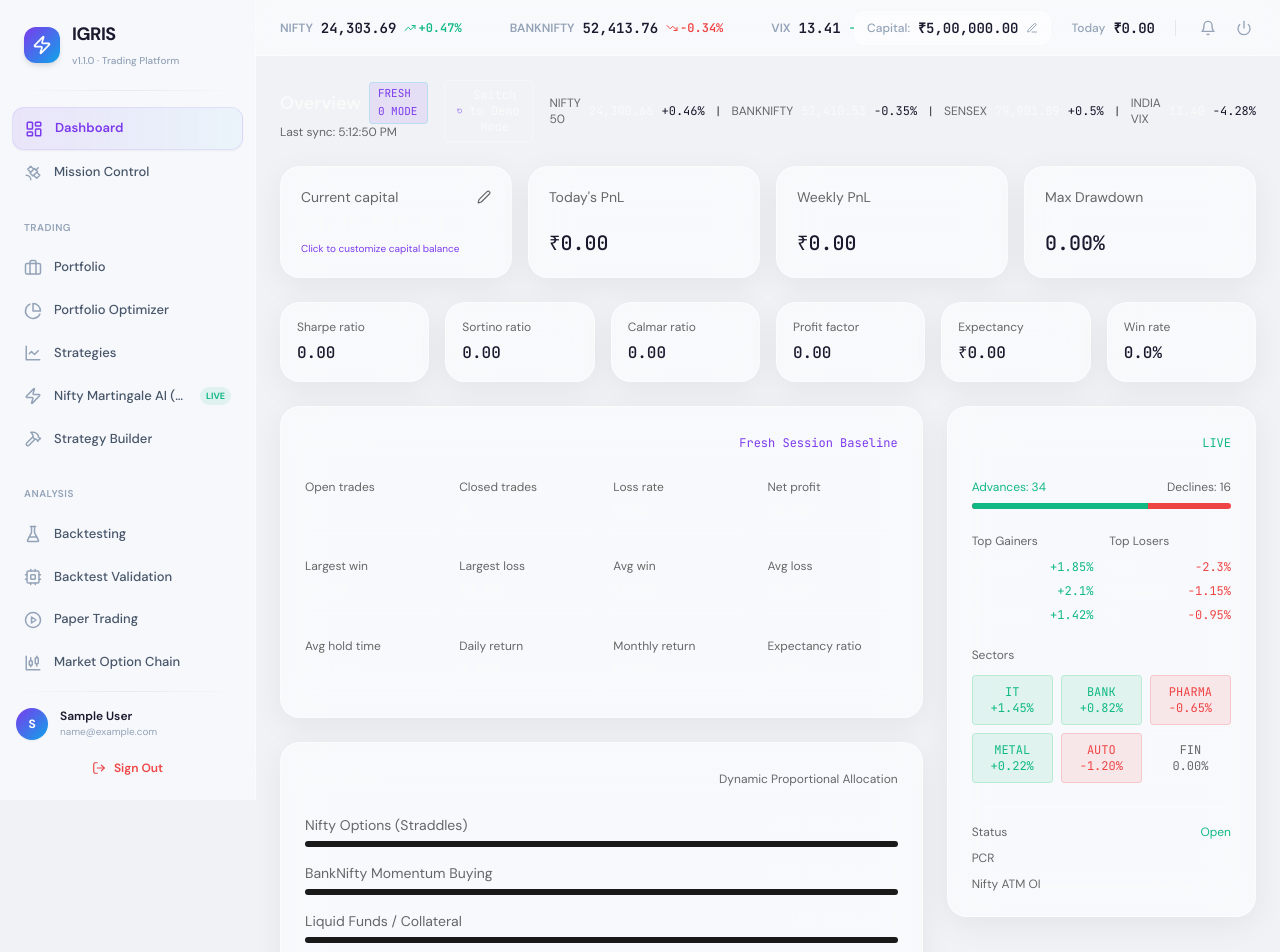
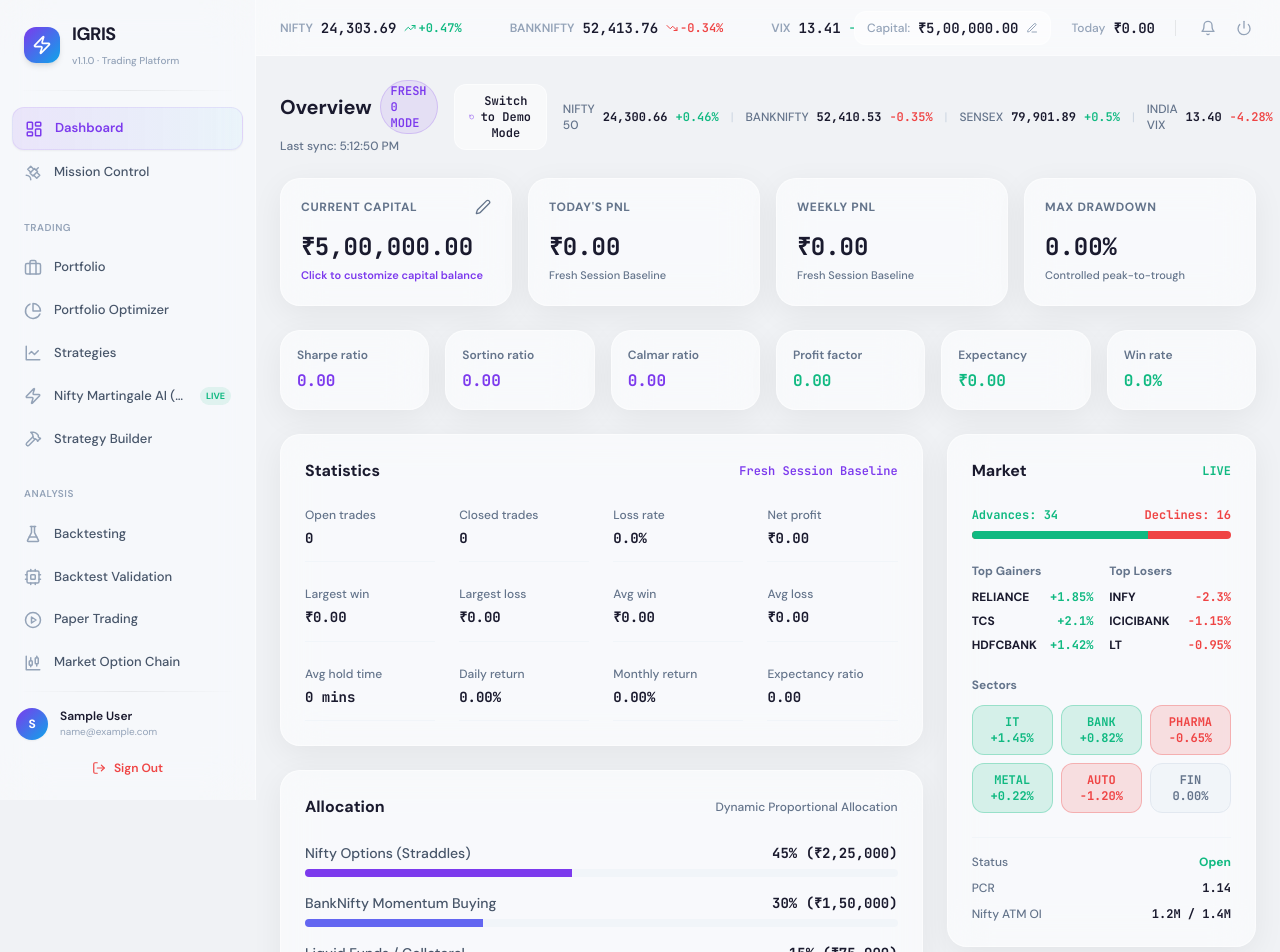
Before and after one commit to Likhith02072005/IGRIS, a Next.js app in the folder frontend/: page /dashboard in a window 1280 px wide. Shown: the top 952 px of the page. Built offline with nearby package versions, Linux system fonts and the light colour scheme; sample sign-in values are in the browser's storage.

Commit message:
Fix Dashboard Home capital visibility and stats text contrast for White Glassmorphism

```diff
--- a/frontend/src/app/dashboard/page.tsx
+++ b/frontend/src/app/dashboard/page.tsx
@@ -3,7 +3,7 @@
 import React, { useState, useEffect } from 'react';
 import { useCapitalStore } from '../../store/capital';
 import CapitalEditModal from '../../components/layout/CapitalEditModal';
-import { Edit2, RotateCcw, Zap } from 'lucide-react';
+import { Edit2, RotateCcw, TrendingUp, TrendingDown, Zap } from 'lucide-react';
 
 // Simulated Tickers
 const initialTickers = [
@@ -56,14 +56,14 @@ export default function DashboardHome() {
       <div className="flex flex-col md:flex-row md:items-center justify-between gap-4">
         <div>
           <div className="flex items-center gap-2">
- <h1 className="text-lg font-semibold text-[#fafafa]">
+            <h1 className="text-xl font-bold text-[#1a1a2e] font-heading">
               Overview
             </h1>
- <span className="px-2 py-0.5 rounded bg-[#7c3aed]/10 text-[#7c3aed] font-mono text-[11px] border border-[#22d3ee]/20">
+            <span className="px-2.5 py-0.5 rounded-full bg-[#7c3aed]/10 text-[#7c3aed] font-mono text-xs font-semibold border border-[#7c3aed]/20">
               {isFreshMode ? 'FRESH 0 MODE' : 'DEMO MODE'}
             </span>
           </div>
- <p className="text-xs text-[#666]">
+          <p className="text-xs text-[#64748b] mt-1 font-medium">
             Last sync: {lastUpdated.toLocaleTimeString()}
           </p>
         </div>
@@ -72,7 +72,7 @@ export default function DashboardHome() {
         <div className="flex items-center gap-4">
           <button
             onClick={() => setIsFreshMode(!isFreshMode)}
- className="px-3 py-1.5 rounded border border-white/30 hover:border-[#22d3ee] text-xs text-[#fafafa] hover:text-[#7c3aed] font-mono flex items-center gap-1.5 transition-all"
+            className="px-3.5 py-2 rounded-xl border border-white/60 bg-white/50 hover:bg-white text-xs text-[#1a1a2e] hover:text-[#7c3aed] font-mono font-semibold flex items-center gap-1.5 transition-all shadow-xs cursor-pointer"
           >
             <RotateCcw className="w-3.5 h-3.5 text-[#7c3aed]" />
             {isFreshMode ? 'Switch to Demo Mode' : 'Reset All to Fresh ₹0'}
@@ -84,13 +84,13 @@ export default function DashboardHome() {
               return (
                 <React.Fragment key={t.name}>
                   <div className="flex items-center gap-2">
- <span className="text-[#666]">{t.name}</span>
- <span className="font-mono text-[#fafafa]">{t.price.toLocaleString(undefined, { minimumFractionDigits: 2, maximumFractionDigits: 2 })}</span>
- <span className={`font-mono ₹{isPositive ? 'text-[#10b981]' : 'text-[#ef4444]'}`}>
+                    <span className="text-[#64748b] font-medium">{t.name}</span>
+                    <span className="font-mono text-[#1a1a2e] font-bold">{t.price.toLocaleString(undefined, { minimumFractionDigits: 2, maximumFractionDigits: 2 })}</span>
+                    <span className={`font-mono font-semibold ${isPositive ? 'text-[#10b981]' : 'text-[#ef4444]'}`}>
                       {isPositive ? '+' : ''}{t.pct}%
                     </span>
                   </div>
- {i < tickers.length - 1 && <span className="text-[#333]">|</span>}
+                  {i < tickers.length - 1 && <span className="text-slate-300">|</span>}
                 </React.Fragment>
               );
             })}
@@ -103,47 +103,50 @@ export default function DashboardHome() {
         {/* Card: Capital */}
         <div
           onClick={() => setIsModalOpen(true)}
- className="card bg-[#111] border border-white/30 hover:border-[#22d3ee] rounded-lg p-5 flex flex-col justify-between h-28 cursor-pointer transition-colors group"
+          className="card p-5 rounded-2xl flex flex-col justify-between h-32 cursor-pointer transition-all group border-l-4 border-l-[#7c3aed] hover:border-r-4 hover:border-r-[#7c3aed]"
         >
           <div className="flex items-center justify-between">
- <span className="text-sm text-[#666] group-hover:text-[#1a1a2e] transition-colors">Current capital</span>
- <Edit2 className="w-3.5 h-3.5 text-[#666] group-hover:text-[#7c3aed] transition-colors" />
+            <span className="text-xs font-bold text-[#64748b] uppercase tracking-wider">Current capital</span>
+            <Edit2 className="w-4 h-4 text-[#64748b] group-hover:text-[#7c3aed] transition-colors" />
           </div>
           <div>
- <h3 className="text-xl font-medium text-[#fafafa] group-hover:text-[#7c3aed] font-mono transition-colors">
+            <h3 className="text-2xl font-bold text-[#1a1a2e] group-hover:text-[#7c3aed] font-mono transition-colors">
               ₹{capital.toLocaleString('en-IN', { minimumFractionDigits: 2, maximumFractionDigits: 2 })}
             </h3>
- <span className="text-[10px] text-[#7c3aed] block mt-1">Click to customize capital balance</span>
+            <span className="text-[11px] text-[#7c3aed] font-semibold block mt-1">Click to customize capital balance</span>
           </div>
         </div>
 
         {/* Card: Today's PnL */}
- <div className="card bg-[#111] border border-white/30 rounded-lg p-5 flex flex-col justify-between h-28">
- <span className="text-sm text-[#666]">Today&apos;s PnL</span>
+        <div className="card p-5 rounded-2xl flex flex-col justify-between h-32 border-l-4 border-l-[#10b981]">
+          <span className="text-xs font-bold text-[#64748b] uppercase tracking-wider">Today&apos;s PnL</span>
           <div>
- <h3 className={`text-xl font-medium font-mono ₹{isFreshMode ? 'text-[#1a1a2e]' : 'text-[#10b981]'}`}>
+            <h3 className={`text-2xl font-bold font-mono ${isFreshMode ? 'text-[#1a1a2e]' : 'text-[#10b981]'}`}>
               {isFreshMode ? '₹0.00' : '+₹24,500.00'}
             </h3>
+            <span className="text-[11px] text-[#64748b] font-medium block mt-1">{isFreshMode ? 'Fresh Session Baseline' : '+2.45% intraday ROI'}</span>
           </div>
         </div>
 
         {/* Card: Weekly PnL */}
- <div className="card bg-[#111] border border-white/30 rounded-lg p-5 flex flex-col justify-between h-28">
- <span className="text-sm text-[#666]">Weekly PnL</span>
+        <div className="card p-5 rounded-2xl flex flex-col justify-between h-32 border-l-4 border-l-[#10b981]">
+          <span className="text-xs font-bold text-[#64748b] uppercase tracking-wider">Weekly PnL</span>
           <div>
- <h3 className={`text-xl font-medium font-mono ₹{isFreshMode ? 'text-[#1a1a2e]' : 'text-[#10b981]'}`}>
+            <h3 className={`text-2xl font-bold font-mono ${isFreshMode ? 'text-[#1a1a2e]' : 'text-[#10b981]'}`}>
               {isFreshMode ? '₹0.00' : '+₹89,100.00'}
             </h3>
+            <span className="text-[11px] text-[#64748b] font-medium block mt-1">{isFreshMode ? 'Fresh Session Baseline' : '+8.91% weekly ROI'}</span>
           </div>
         </div>
 
         {/* Card: Max Drawdown */}
- <div className="card bg-[#111] border border-white/30 rounded-lg p-5 flex flex-col justify-between h-28">
- <span className="text-sm text-[#666]">Max Drawdown</span>
+        <div className="card p-5 rounded-2xl flex flex-col justify-between h-32 border-l-4 border-l-[#ef4444]">
+          <span className="text-xs font-bold text-[#64748b] uppercase tracking-wider">Max Drawdown</span>
           <div>
- <h3 className={`text-xl font-medium font-mono ₹{isFreshMode ? 'text-[#1a1a2e]' : 'text-[#ef4444]'}`}>
+            <h3 className={`text-2xl font-bold font-mono ${isFreshMode ? 'text-[#1a1a2e]' : 'text-[#ef4444]'}`}>
               {isFreshMode ? '0.00%' : '-4.12%'}
             </h3>
+            <span className="text-[11px] text-[#64748b] font-medium block mt-1">Controlled peak-to-trough</span>
           </div>
         </div>
       </div>
@@ -158,9 +161,9 @@ export default function DashboardHome() {
           { label: 'Expectancy', val: isFreshMode ? '₹0.00' : '+₹1,420.00', color: 'text-[#10b981]' },
           { label: 'Win rate', val: isFreshMode ? '0.0%' : '62.5%', color: 'text-[#10b981]' },
         ].map(item => (
- <div key={item.label} className="card bg-[#111] border border-white/30 rounded-lg p-4 flex flex-col justify-between h-20">
- <span className="text-xs text-[#666]">{item.label}</span>
- <p className={`text-base font-medium font-mono ₹{item.color}`}>{item.val}</p>
+          <div key={item.label} className="card p-4 rounded-2xl flex flex-col justify-between h-20">
+            <span className="text-xs font-semibold text-[#64748b]">{item.label}</span>
+            <p className={`text-base font-bold font-mono ${item.color}`}>{item.val}</p>
           </div>
         ))}
       </div>
@@ -172,13 +175,13 @@ export default function DashboardHome() {
         <div className="lg:col-span-2 space-y-6">
 
           {/* Detailed Stats Block */}
- <div className="card bg-[#111] border border-white/30 rounded-lg p-6">
+          <div className="card p-6 rounded-2xl">
             <div className="flex justify-between items-center mb-6">
- <h2 className="text-base font-medium text-[#fafafa]">
+              <h2 className="text-base font-bold text-[#1a1a2e] font-heading">
                 Statistics
               </h2>
               {isFreshMode && (
- <span className="text-xs font-mono text-[#7c3aed]">Fresh Session Baseline</span>
+                <span className="text-xs font-mono text-[#7c3aed] font-semibold">Fresh Session Baseline</span>
               )}
             </div>
             <div className="grid grid-cols-2 md:grid-cols-4 gap-6">
@@ -196,41 +199,41 @@ export default function DashboardHome() {
                 { label: 'Monthly return', val: isFreshMode ? '0.00%' : '+9.45%' },
                 { label: 'Expectancy ratio', val: isFreshMode ? '0.00' : '1.83' },
               ].map(stat => (
- <div key={stat.label} className="border-b border-white/30 pb-3">
- <span className="text-xs text-[#666] block mb-1">{stat.label}</span>
- <span className="text-sm font-medium text-[#fafafa] font-mono">{stat.val}</span>
+                <div key={stat.label} className="border-b border-slate-100 pb-3">
+                  <span className="text-xs text-[#64748b] font-medium block mb-1">{stat.label}</span>
+                  <span className="text-sm font-bold text-[#1a1a2e] font-mono">{stat.val}</span>
                 </div>
               ))}
             </div>
           </div>
 
           {/* Portfolio allocation */}
- <div className="card bg-[#111] border border-white/30 rounded-lg p-6">
+          <div className="card p-6 rounded-2xl">
             <div className="mb-6 flex justify-between items-center">
- <h2 className="text-base font-medium text-[#fafafa]">
+              <h2 className="text-base font-bold text-[#1a1a2e] font-heading">
                 Allocation
               </h2>
- <span className="text-xs text-[#666]">Dynamic Proportional Allocation</span>
+              <span className="text-xs text-[#64748b] font-medium">Dynamic Proportional Allocation</span>
             </div>
 
             <div className="space-y-4">
               {[
                 { name: 'Nifty Options (Straddles)', pct: 0.45, alloc: '45%', color: 'bg-[#7c3aed]' },
- { name: 'BankNifty Momentum Buying', pct: 0.30, alloc: '30%', color: 'bg-[#818cf8]' },
+                { name: 'BankNifty Momentum Buying', pct: 0.30, alloc: '30%', color: 'bg-indigo-500' },
                 { name: 'Liquid Funds / Collateral', pct: 0.15, alloc: '15%', color: 'bg-[#10b981]' },
- { name: 'Midcap Directional Selling', pct: 0.10, alloc: '10%', color: 'bg-[#f59e0b]' },
+                { name: 'Midcap Directional Selling', pct: 0.10, alloc: '10%', color: 'bg-amber-400' },
               ].map(asset => {
                 const amount = capital * asset.pct;
                 return (
                   <div key={asset.name} className="space-y-1.5">
- <div className="flex justify-between text-sm">
- <span className="text-[#666]">{asset.name}</span>
- <span className="text-[#fafafa] font-mono">
+                    <div className="flex justify-between text-sm font-medium">
+                      <span className="text-[#475569]">{asset.name}</span>
+                      <span className="text-[#1a1a2e] font-mono font-bold">
                         {asset.alloc} (₹{amount.toLocaleString('en-IN', { maximumFractionDigits: 0 })})
                       </span>
                     </div>
- <div className="h-1.5 w-full bg-[#1a1a1a] rounded-full overflow-hidden">
- <div className={`h-full ₹{asset.color}`} style={{ width: asset.alloc }} />
+                    <div className="h-2 w-full bg-slate-100 rounded-full overflow-hidden">
+                      <div className={`h-full ${asset.color}`} style={{ width: asset.alloc }} />
                     </div>
                   </div>
                 );
@@ -244,23 +247,23 @@ export default function DashboardHome() {
         <div className="space-y-6">
 
           {/* Live Market panel */}
- <div className="card bg-[#111] border border-white/30 rounded-lg p-6 space-y-6">
+          <div className="card p-6 rounded-2xl space-y-6">
             <div className="flex justify-between items-center">
- <h2 className="text-base font-medium text-[#fafafa]">
+              <h2 className="text-base font-bold text-[#1a1a2e] font-heading">
                 Market
               </h2>
- <span className="text-xs text-[#10b981] font-mono">
+              <span className="text-xs text-[#10b981] font-mono font-bold">
                 LIVE
               </span>
             </div>
 
             {/* Advance/Decline */}
             <div className="space-y-2">
- <div className="flex justify-between text-xs">
+              <div className="flex justify-between text-xs font-bold font-mono">
                 <span className="text-[#10b981]">Advances: 34</span>
- <span className="text-[#666]">Declines: 16</span>
+                <span className="text-[#ef4444]">Declines: 16</span>
               </div>
- <div className="h-1.5 w-full bg-[#ef4444] rounded-full flex overflow-hidden">
+              <div className="h-2 w-full bg-[#ef4444] rounded-full flex overflow-hidden">
                 <div className="h-full bg-[#10b981]" style={{ width: '68%' }} />
               </div>
             </div>
@@ -268,28 +271,28 @@ export default function DashboardHome() {
             {/* Top Gainers & Losers */}
             <div className="grid grid-cols-2 gap-4">
               <div>
- <span className="text-xs text-[#666] block mb-2.5">
+                <span className="text-xs text-[#64748b] font-bold block mb-2.5">
                   Top Gainers
                 </span>
                 <div className="space-y-2">
                   {initialGainers.map(g => (
- <div key={g.symbol} className="flex justify-between items-center text-xs">
- <span className="text-[#fafafa]">{g.symbol}</span>
- <span className="text-[#10b981] font-mono">+{g.change}%</span>
+                    <div key={g.symbol} className="flex justify-between items-center text-xs font-medium">
+                      <span className="text-[#1a1a2e] font-bold">{g.symbol}</span>
+                      <span className="text-[#10b981] font-mono font-bold">+{g.change}%</span>
                     </div>
                   ))}
                 </div>
               </div>
 
               <div>
- <span className="text-xs text-[#666] block mb-2.5">
+                <span className="text-xs text-[#64748b] font-bold block mb-2.5">
                   Top Losers
                 </span>
                 <div className="space-y-2">
                   {initialLosers.map(l => (
- <div key={l.symbol} className="flex justify-between items-center text-xs">
- <span className="text-[#fafafa]">{l.symbol}</span>
- <span className="text-[#ef4444] font-mono">{l.change}%</span>
+                    <div key={l.symbol} className="flex justify-between items-center text-xs font-medium">
+                      <span className="text-[#1a1a2e] font-bold">{l.symbol}</span>
+                      <span className="text-[#ef4444] font-mono font-bold">{l.change}%</span>
                     </div>
                   ))}
                 </div>
@@ -298,32 +301,32 @@ export default function DashboardHome() {
 
             {/* Sector Heatmap Preview */}
             <div className="space-y-3">
- <span className="text-xs text-[#666] block">
+              <span className="text-xs text-[#64748b] font-bold block">
                 Sectors
               </span>
- <div className="grid grid-cols-3 gap-2 text-xs text-center font-mono">
- <div className="bg-[#10b981]/10 border border-[#22c55e]/20 p-2 rounded text-[#10b981]">IT<br/>+1.45%</div>
- <div className="bg-[#10b981]/10 border border-[#22c55e]/20 p-2 rounded text-[#10b981]">BANK<br/>+0.82%</div>
- <div className="bg-[#ef4444]/10 border border-[#ef4444]/20 p-2 rounded text-[#ef4444]">PHARMA<br/>-0.65%</div>
- <div className="bg-[#10b981]/10 border border-[#22c55e]/20 p-2 rounded text-[#10b981]">METAL<br/>+0.22%</div>
- <div className="bg-[#ef4444]/10 border border-[#ef4444]/20 p-2 rounded text-[#ef4444]">AUTO<br/>-1.20%</div>
- <div className="border border-white/30 p-2 rounded text-[#666]">FIN<br/>0.00%</div>
+              <div className="grid grid-cols-3 gap-2 text-xs text-center font-mono font-bold">
+                <div className="bg-[#10b981]/15 border border-[#10b981]/30 p-2 rounded-xl text-[#10b981]">IT<br/>+1.45%</div>
+                <div className="bg-[#10b981]/15 border border-[#10b981]/30 p-2 rounded-xl text-[#10b981]">BANK<br/>+0.82%</div>
+                <div className="bg-[#ef4444]/15 border border-[#ef4444]/30 p-2 rounded-xl text-[#ef4444]">PHARMA<br/>-0.65%</div>
+                <div className="bg-[#10b981]/15 border border-[#10b981]/30 p-2 rounded-xl text-[#10b981]">METAL<br/>+0.22%</div>
+                <div className="bg-[#ef4444]/15 border border-[#ef4444]/30 p-2 rounded-xl text-[#ef4444]">AUTO<br/>-1.20%</div>
+                <div className="bg-slate-100 border border-slate-200 p-2 rounded-xl text-[#64748b]">FIN<br/>0.00%</div>
               </div>
             </div>
 
             {/* Market Status and Option Chain KPI */}
- <div className="pt-4 border-t border-white/30 space-y-2.5 text-xs">
+            <div className="pt-4 border-t border-slate-100 space-y-2.5 text-xs font-medium">
               <div className="flex justify-between">
- <span className="text-[#666]">Status</span>
- <span className="text-[#10b981]">Open</span>
+                <span className="text-[#64748b]">Status</span>
+                <span className="text-[#10b981] font-bold">Open</span>
               </div>
               <div className="flex justify-between">
- <span className="text-[#666]">PCR</span>
- <span className="text-[#fafafa] font-mono">1.14</span>
+                <span className="text-[#64748b]">PCR</span>
+                <span className="text-[#1a1a2e] font-mono font-bold">1.14</span>
               </div>
               <div className="flex justify-between">
- <span className="text-[#666]">Nifty ATM OI</span>
- <span className="text-[#fafafa] font-mono">1.2M / 1.4M</span>
+                <span className="text-[#64748b]">Nifty ATM OI</span>
+                <span className="text-[#1a1a2e] font-mono font-bold">1.2M / 1.4M</span>
               </div>
             </div>
 
```
Lines whose indentation alone changed are shown as unchanged.
